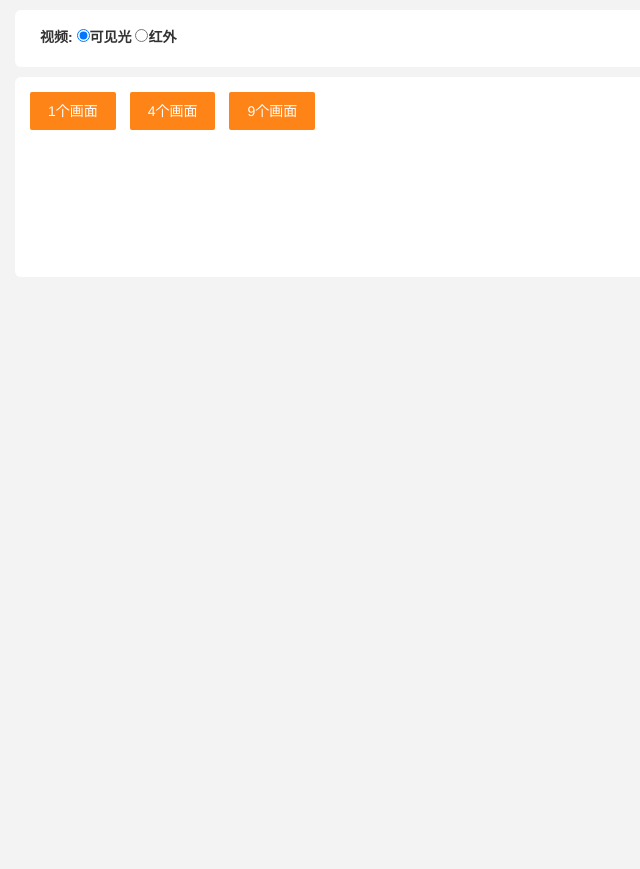
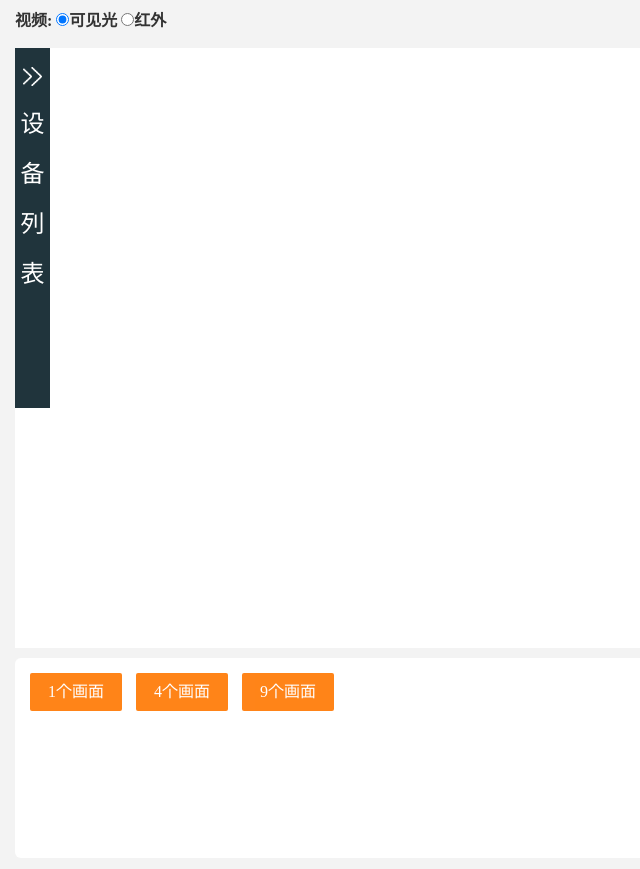
Before and after one commit to jinxichang066/jinxichang066House, a Spring Boot app: page /welcome.html in a window 1280 px wide. Shown: the whole page, without its empty margins (0-640 px from the left). Before the commit the page ends 130 px from the top, so only its background shows below. Run offline with Spring Boot 4, Linux system fonts and the light colour scheme; some libraries are stand-ins or nearby versions.

Commit message:
首页实时监测添加设备列表侧边栏

```diff
--- a/src/main/java/com/heima/estatemanagement/controller/MachineController.java
+++ b/src/main/java/com/heima/estatemanagement/controller/MachineController.java
@@ -38,6 +38,12 @@ public class MachineController {
         return new PageResult(true, StatusCode.OK, MessageConstant.MACHINE_SEARCH_SUCCESS, page.getRecords(), page.getTotal());
     }
 
+    @RequestMapping("/searchAll")
+    public Result searchAll() {
+        List<Machine> machineList = machineService.searchAll();
+        return new Result(true, StatusCode.OK, MessageConstant.MACHINE_SEARCH_SUCCESS, machineList);
+    }
+
     @RequestMapping("/findById")
     public Result findById(String id) {
         return machineService.findById(id);
--- a/src/main/java/com/heima/estatemanagement/service/MachineService.java
+++ b/src/main/java/com/heima/estatemanagement/service/MachineService.java
@@ -35,6 +35,10 @@ public class MachineService {
         return machineMapper.selectPage(page, Wrappers.lambdaQuery(Machine.class).orderByAsc(Machine::getCreateTime));
     }
 
+    public List<Machine> searchAll(){
+        return machineMapper.selectList(Wrappers.lambdaQuery(Machine.class).orderByDesc(Machine::getState).orderByAsc(Machine::getCreateTime));
+    }
+
     public Result findById(String id) {
         Machine machine = machineMapper.selectById(id);
         return new Result(true, StatusCode.OK, MessageConstant.MACHINE_FIND_BY_ID_SUCCESS, machine);
--- /dev/null
+++ b/src/main/resources/static/css/base.css
@@ -0,0 +1,87 @@
+body, ul, li, ol, dl, dd, dt, p, h1, h2, h3, h4, h5, h6, form, img {
+    margin: 0;
+    padding: 0;
+}
+
+body, html {
+    font-size: 16px;
+    font-family: "微软雅黑";
+    height: 100%;
+    width: 100%;
+    box-sizing: border-box;
+}
+
+/*定位居中*/
+.middle {
+    position: absolute;
+    left: 50%;
+    top: 50%;
+    -webkit-transform: translate(-50%, -50%);
+    -moz-transform: translate(-50%, -50%);
+    -ms-transform: translate(-50%, -50%);
+    -o-transform: translate(-50%, -50%);
+    transform: translate(-50%, -50%);
+}
+
+a {
+    color: #3e3e3e;
+    text-decoration: none;
+}
+
+img, input, button, textarea {
+    border: none;
+    padding: 0;
+    margin: 0;
+    outline-style: none;
+}
+
+ul {
+    list-style: none;
+}
+
+input {
+    padding-top: 0;
+    padding-bottom: 0;
+    font-family: "SimSun", "宋体";
+}
+
+/*去掉行内替换元素空白缝隙*/
+img {
+    border: 0;
+    vertical-align: middle;
+}
+
+h1, h2, h3, h4, h5, h6 {
+    text-decoration: none;
+    font-weight: normal;
+    font-size: 100%;
+}
+
+s, i, em, u {
+    font-style: normal;
+    text-decoration: none;
+}
+
+.fl {
+    float: left;
+}
+
+.fr {
+    float: right;
+}
+
+/*清除浮动*/
+.clearfix:before,
+.clearfix:after {
+    content: "";
+    display: table;
+}
+
+.clearfix:after {
+    clear: both;
+}
+
+.clearfix {
+    *zoom: 1;
+    /*IE/7/6*/
+}
--- /dev/null
+++ b/src/main/resources/static/css/menu.css
@@ -0,0 +1,208 @@
+#menu {
+  border-radius: 0px;
+  overflow: hidden;
+  height: 100%;
+  float: left;
+  -webkit-touch-callout: none;
+  -webkit-user-select: none;
+  -khtml-user-select: none;
+  -moz-user-select: none;
+  -ms-user-select: none;
+  user-select: none;
+}
+#menu #ensconce {
+  /*隐藏菜单样式*/
+  width: 0.35rem;
+  height: 60%;
+  background-color: #20343c;
+  float: left;
+  text-align: center;
+  position: relative;
+  display: block;
+}
+#menu #ensconce h2 {
+  cursor: pointer;
+  color: #fff;
+  font-size: 0.24rem;
+  line-height: 0.5rem;
+  width: 100%;
+  position: absolute;
+  top: 35%;
+  -webkit-transform: translate(-50%, -50%);
+  -moz-transform: translate(-50%, -50%);
+  -ms-transform: translate(-50%, -50%);
+  -o-transform: translate(-50%, -50%);
+  transform: translate(0%, -50%);
+}
+#menu #ensconce h2 img {
+  width: 52%;
+}
+#menu #open {
+  /*显示菜单样式*/
+  width: 1.7rem;
+  height: 92%;
+  background-color: #363a45;
+  padding-bottom: 0.1rem;
+  box-sizing: border-box;
+  -webkit-transition: all 0.8s ease;
+  -moz-transition: all 0.8s ease;
+  -o-transition: all 0.8s ease;
+  -ms-transition: all 0.8s ease;
+  margin-left: -300px;
+}
+#menu #open .navH {
+  height: 0.6rem;
+  background-color: #44495a;
+  line-height: 0.6rem;
+  text-align: center;
+  font-size: 0.2rem;
+  color: #fff;
+  position: relative;
+  box-sizing: border-box;
+}
+#menu #open .navH span {
+  position: absolute;
+  top: 49%;
+  right: 0;
+  padding: 0 0.15rem;
+  cursor: pointer;
+  -webkit-transform: translate(0, -50%);
+  -moz-transform: translate(0, -50%);
+  -ms-transform: translate(0, -50%);
+  -o-transform: translate(0, -50%);
+  transform: translate(0, -50%);
+  display: inline-block;
+}
+#menu #open .navH span .obscure {
+  width: 0.24rem;
+}
+#menu #open .navBox {
+  height: 100%;
+  overflow-y: auto;
+  padding-left: 0.05rem;
+  padding-right: 0.07rem;
+  margin-top: 0.1rem;
+}
+#menu #open .navBox ul li {
+  background-color: #393c4a;
+  cursor: pointer;
+  margin-bottom: 4px;
+}
+#menu #open .navBox ul li .obtain {
+	background-color: #3889D4;
+}
+#menu #open .navBox ul li .obtain:hover {
+	background-color: #3D8332;
+}
+#menu #open .navBox ul li h2 {
+  position: relative;
+  width: 100%;
+  height: 100%;
+  text-align: center;
+  color: #fff;
+  font-size: 0.15rem;
+  padding: 0.15rem 0;
+  -webkit-transition: all 0.6s ease;
+  -moz-transition: all 0.6s ease;
+  -o-transition: all 0.6s ease;
+  -ms-transition: all 0.6s ease;
+}
+#menu #open .navBox ul li h2 i {
+  position: absolute;
+  top: 50%;
+  right: 0.15rem;
+  border-top: 0.07rem transparent dashed;
+  border-left: 0.07rem solid #fff;
+  border-right: 0.07rem transparent dashed;
+  border-bottom: 0.07rem transparent dashed;
+  display: inline-block;
+  -webkit-transition: -webkit-transform 0.6s ease;
+  -moz-transition: -moz-transform 0.6s ease;
+  -o-transition: -o-transform 0.6s ease;
+  -ms-transition: -ms-transform 0.6s ease;
+  transform-origin: 4px 3px;
+  -webkit-transform: translate(0, -50%);
+  -moz-transform: translate(0, -50%);
+  -ms-transform: translate(0, -50%);
+  -o-transform: translate(0, -50%);
+  transform: translate(0, -50%);
+}
+#menu #open .navBox ul li h2 .arrowRot {
+  -webkit-transform: rotate(90deg);
+  -moz-transform: rotate(90deg);
+  -o-transform: rotate(90deg);
+  -ms-transform: rotate(90deg);
+  transform: rotate(90deg);
+}
+#menu #open .navBox ul li .secondary {
+  overflow: hidden;
+  height: 0;
+  -webkit-transition: all 0.6s ease;
+  -moz-transition: all 0.6s ease;
+  -o-transition: all 0.6s ease;
+  -ms-transition: all 0.6s ease;
+}
+#menu #open .navBox ul li .secondary h3 {
+  padding: 0.1rem 0;
+    text-align: center;
+    font-size: 0.13rem;
+    background-color: #282c3a;
+    color: #ffffff;
+    border-bottom: 0.8px solid #42495d;
+  -webkit-transition: all 0.4s ease;
+  -moz-transition: all 0.4s ease;
+  -o-transition: all 0.4s ease;
+  -ms-transition: all 0.4s ease;
+}
+#menu #open .navBox ul li .secondary h3:hover {
+  background-color: #1acbfc;
+}
+#menu #open .navBox ul li .secondary .seconFocus {
+  background-color: #1acbfc;
+  -webkit-box-shadow: 3px 3px 3px #aa8c51;
+  -moz-box-shadow: 3px 3px 3px #aa8c51;
+  box-shadow: 3px 3px 3px #aa8c51;
+}
+
+.navDiv {
+  background-color: #3889D4;
+  cursor: pointer;
+  margin-bottom: 4px;
+  height: 35px;
+  text-align:center;
+  line-height: 35px;
+}
+.navDiv p {
+  position: relative;
+  width: 100%;
+  height: 100%;
+  text-align: center;
+  color: #fff;
+  font-size: 0.15rem;
+  -webkit-transition: all 0.6s ease;
+}
+.confirmButton {
+  background-color: #3889D4; /* Green */
+  border: none;
+  color: white;
+  padding: 15px 32px;
+  text-align: center;
+  text-decoration: none;
+  display: inline-block;
+  font-size: 16px;
+  width: 1.8rem;
+  background-color: #3889D4;
+}
+#open1 {
+  /*显示菜单样式*/
+  width: 1.7rem;
+  height: 8%;
+  background-color: #363a45;
+  padding-bottom: 0.1rem;
+  box-sizing: border-box;
+  -webkit-transition: all 0.8s ease;
+  -moz-transition: all 0.8s ease;
+  -o-transition: all 0.8s ease;
+  -ms-transition: all 0.8s ease;
+  margin-left: -300px;
+}
--- /dev/null
+++ b/src/main/resources/static/js/adapter.js
@@ -0,0 +1,31 @@
+/* rem 适应*/
+/*让文字和标签的大小随着屏幕的尺寸做变话 等比缩放*/
+var html = document.getElementsByTagName('html')[0];
+/*取到屏幕的宽度*/
+var width = window.innerWidth;
+/* 640 100  320 50 */
+if (width > 1080) {
+    width = 1080;
+}
+else if (width < 320 ) {
+    width = 320 ;
+}
+var fontSize = 100/1080*width;
+/*设置fontsize*/
+
+html.style.fontSize = fontSize +'px';
+window.onresize = function(){
+    var html = document.getElementsByTagName('html')[0];
+	/*取到屏幕的宽度*/
+    var width = window.innerWidth;
+    if (width > 1080) {
+        width = 1080;
+    }
+    else if (width < 320 ) {
+        width = 320 ;
+    }
+	/* 640 100  320 50 */
+    var fontSize = 100/1080 * width;
+	/*设置fontsize*/
+    html.style.fontSize = fontSize +'px';
+}
--- a/src/main/resources/static/welcome.html
+++ b/src/main/resources/static/welcome.html
@@ -13,12 +13,14 @@
     <meta name="format-detection" content="telephone=no">
     <link rel="stylesheet" href="css/main.css" media="all">
     <link rel="stylesheet" href="lib/bootstrap/css/bootstrap.css" media="all">
+    <link rel="stylesheet" href="css/base.css" media="all"> <!--初始化文件-->
+    <link rel="stylesheet" href="css/menu.css" media="all"> <!--主样式-->
     <!--导入ElementUI样式列表，css样式一般都在页面头部-->
     <link rel="stylesheet" href="css/index.css">
     <!--分页 pagination样式-->
     <link rel="stylesheet" href="css/pagination.css">
 </head>
-<body onload="playBtn(1);">
+<body onload="initMenu();">
 <style type="text/css">
     legend {
         display: block;
@@ -49,24 +51,24 @@
         width: 960px;
         height: 540px;
         float: left;
-        margin-left: 150px;
-        margin-top: 10px;
+        margin-left: 140px;
+        margin-top: 30px;
     }
 
     .player4 {
         width: 480px;
         height: 270px;
         float: left;
-        margin-left: 100px;
-        margin-top: 10px;
+        margin-left: 70px;
+        margin-top: 20px;
     }
 
     .player9 {
         width: 320px;
         height: 180px;
         float: left;
-        margin-left: 70px;
-        margin-top: 8px;
+        margin-left: 45px;
+        margin-top: 15px;
     }
 
 </style>
@@ -74,15 +76,41 @@
 <!--    欢迎使用气体遥测监测预警系统！-->
 <!--    &lt;!&ndash;        <span class="f-14">v1.0</span> &nbsp;&nbsp;登录次数：520&ndash;&gt;-->
 <!--</blockquote>-->
-<div class="x-body">
-    <div id="radioDiv" class="col-md-12">
-        <label>视频:</label>
+<div id="radioDiv">
+    <label style="margin-left: 15px;margin-top: 10px">视频:</label>
     <label>
         <input type="radio" name="value" value="VI" checked='checked'>可见光
     </label>
     <label>
         <input type="radio" name="value" value="IR">红外
     </label>
+</div>
+
+<div class="x-body" style="padding: 0px;height: 600px;border-radius: 0px;">
+    <div id="menu">
+        <!--隐藏菜单-->
+        <div id="ensconce">
+            <h2>
+                <img src="images/show.png" alt="">
+                设备列表
+            </h2>
+        </div>
+
+        <!--显示菜单-->
+        <div id="open">
+            <div class="navH">
+                设备列表
+                <span><img class="obscure" src="images/obscure.png" alt=""></span>
+            </div>
+            <div class="navBox" id="machineListDiv">
+                <!--                <div class="navDiv">-->
+                <!--                    <p><input type="checkbox" name="machineCkBox" id="MA1001"/>解决方法一</p>-->
+                <!--                </div>-->
+            </div>
+        </div>
+        <div id="open1" style="height: 5%;margin-bottom: 0px;">
+            <input type="button" class="confirmButton" value="确认"/>
+        </div>
     </div>
 
     <div id="video_back" class="row">
@@ -102,6 +130,7 @@
 
 <div class="col-md-12"></div>
 
+<script src="js/adapter.js"></script> <!--rem适配js-->
 <script src="lib/layui/layui.js" charset="utf-8"></script>
 <!--Vue js脚本-->
 <script src="js/vue.js" charset="utf-8"></script>
@@ -387,6 +416,67 @@
 
     }
 
+    function initMenu() {
+        axios.post(url + "/machine/searchAll").then((res) => {
+            let machineList = res.data.data;
+
+            if (machineList.length !== 0) {
+                let parent = document.getElementById("machineListDiv");
+                parent.innerHTML = '';
+
+                for (let i = 0; i < machineList.length; i++) {
+                    let machine = machineList[i];
+                    let machineId = machine.id;
+                    let machineName = machine.machineName;
+                    let state = machine.state;
+
+                    let div = document.createElement("div");
+                    div.className = "navDiv";
+
+                    let input = document.createElement("input");
+                    input.setAttribute("type", "checkbox");
+                    input.setAttribute("name", "machineCkBox");
+                    input.setAttribute("id", machineId);
+
+                    let value = machineName;
+                    if (state === "ONLINE") {
+                        value = value + "[" + "在线" + "]";
+                    } else {
+                        value = value + "[" + "离线" + "]";
+                    }
+                    let text = document.createTextNode(value);
+
+                    div.appendChild(input);
+                    div.appendChild(text);
+                    parent.appendChild(div);
+                }
+            }
+        });
+
+        // 隐藏菜单
+        var obscure = document.querySelector(".navH span");
+        var open = document.querySelector("#open");
+        var open1 = document.querySelector("#open1");
+        var ensconce = document.querySelector("#ensconce");
+        obscure.onclick = function () {
+            open.style.marginLeft = "-300px";
+            open1.style.marginLeft = "-300px";
+            setTimeout(function () {
+                ensconce.style.display = "block";
+            }, 350)
+        }
+        //显示菜单
+        var showC = document.querySelector("#ensconce h2");
+        showC.onclick = function () {
+            open.style.marginLeft = "0px";
+            open1.style.marginLeft = "0px";
+            setTimeout(function () {
+                ensconce.style.display = "none";
+            }, 100)
+        }
+
+        playBtn(1);
+    }
 </script>
 
 <script type="text/javascript">
```
Also changed, not shown: src/main/resources/static/images/obscure.png (added), src/main/resources/static/images/show.png (added). Lines whose indentation alone changed are shown as unchanged.
